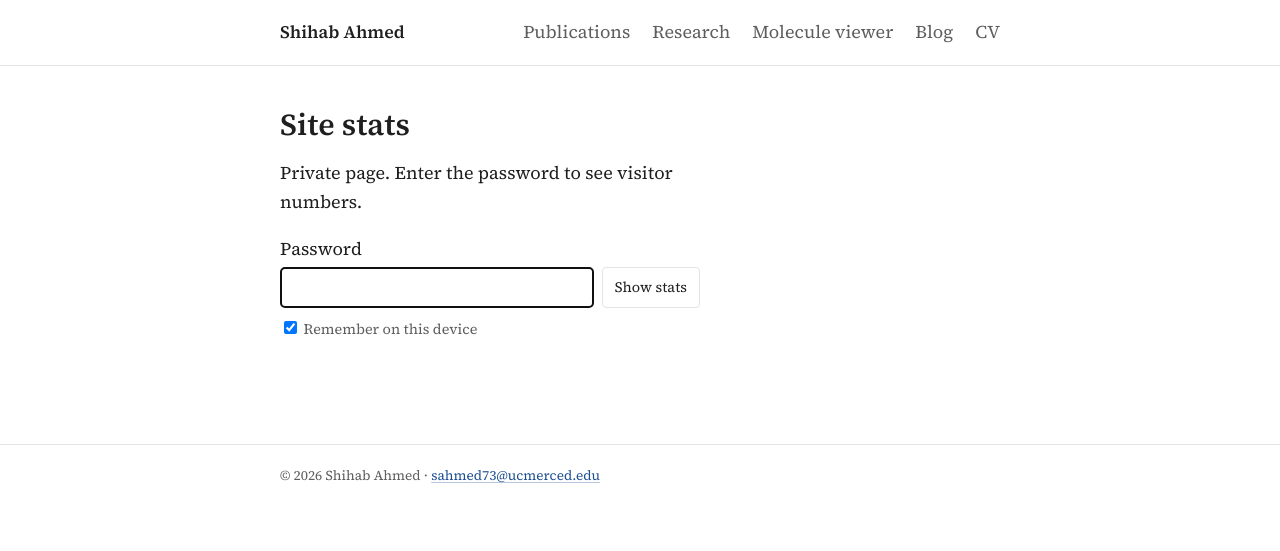
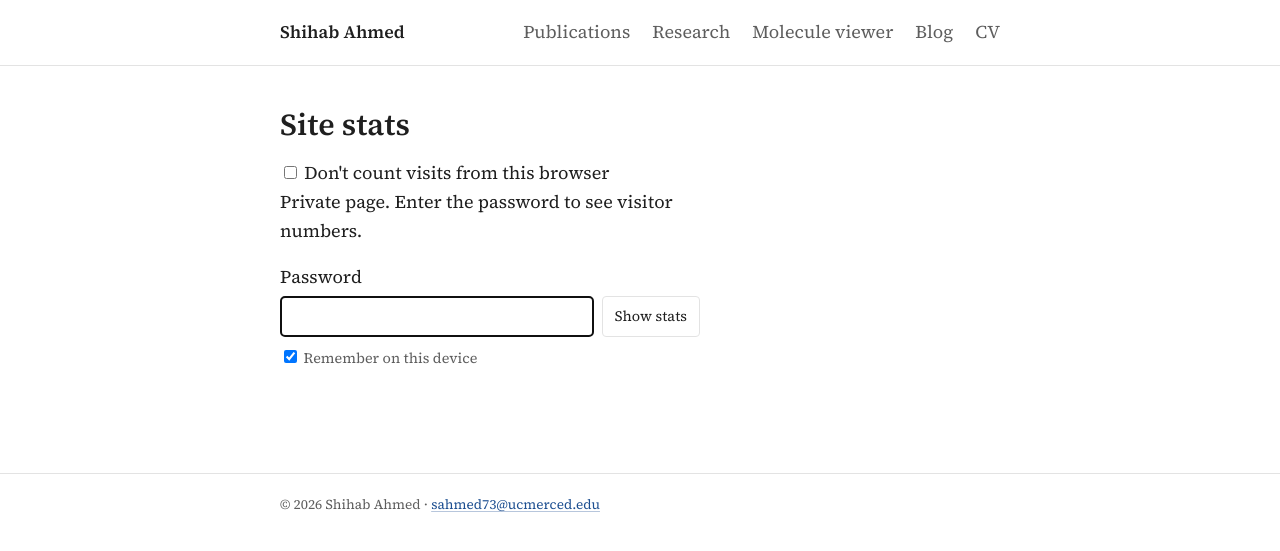
Before and after one commit to sahmed73/sahmed73.github.io, a Jekyll site: the page built from stats.html, in a window 1280 px wide. Shown: the top 551 px of the page. Built offline with Jekyll 4.4.1, drawn with Linux system fonts in a browser that asks for light colours; some of the changed lines change nothing that is shown.

Commit message:
Allow browser-specific analytics opt-out

```diff
--- a/_layouts/default.html
+++ b/_layouts/default.html
@@ -18,7 +18,16 @@
 
     {%- unless page.no_analytics %}
     <!-- Cloudflare Web Analytics -->
-    <script type="module" src="https://static.cloudflareinsights.com/beacon.min.js" data-cf-beacon='{"token":"5a2ba45227194962884afd365410bcbb"}'></script>
+    <script>
+      let excludeThisBrowser = false;
+      try { excludeThisBrowser = localStorage.getItem("site-analytics-opt-out") === "1"; } catch (error) {}
+      if (!excludeThisBrowser) {
+        const beacon = document.createElement("script");
+        beacon.type = "module";
+        beacon.src = "https://static.cloudflareinsights.com/beacon.min.js?token=5a2ba45227194962884afd365410bcbb";
+        document.body.append(beacon);
+      }
+    </script>
     <!-- End Cloudflare Web Analytics -->
     {%- endunless %}
   </body>
--- a/stats.html
+++ b/stats.html
@@ -7,6 +7,7 @@
 ---
 <div class="stats" id="stats" data-api="{{ site.stats_api }}/api/summary">
   <h1>Site stats</h1>
+  <label class="check"><input id="analytics-opt-out" type="checkbox"> Don't count visits from this browser</label>
 
   <form class="stats-login" id="login">
     <p>Private page. Enter the password to see visitor numbers.</p>
@@ -83,6 +84,10 @@
 
   state.days = parseInt(stored("localStorage", "stats-days"), 10) || 30;
   state.password = stored("localStorage", "stats-password") || stored("sessionStorage", "stats-password");
+  $("analytics-opt-out").checked = stored("localStorage", "site-analytics-opt-out") === "1";
+  $("analytics-opt-out").addEventListener("change", function () {
+    store("localStorage", "site-analytics-opt-out", this.checked ? "1" : null);
+  });
 
   function showLogin(message) {
     $("dashboard").hidden = true;
```
Also changed, not shown: README.md.
